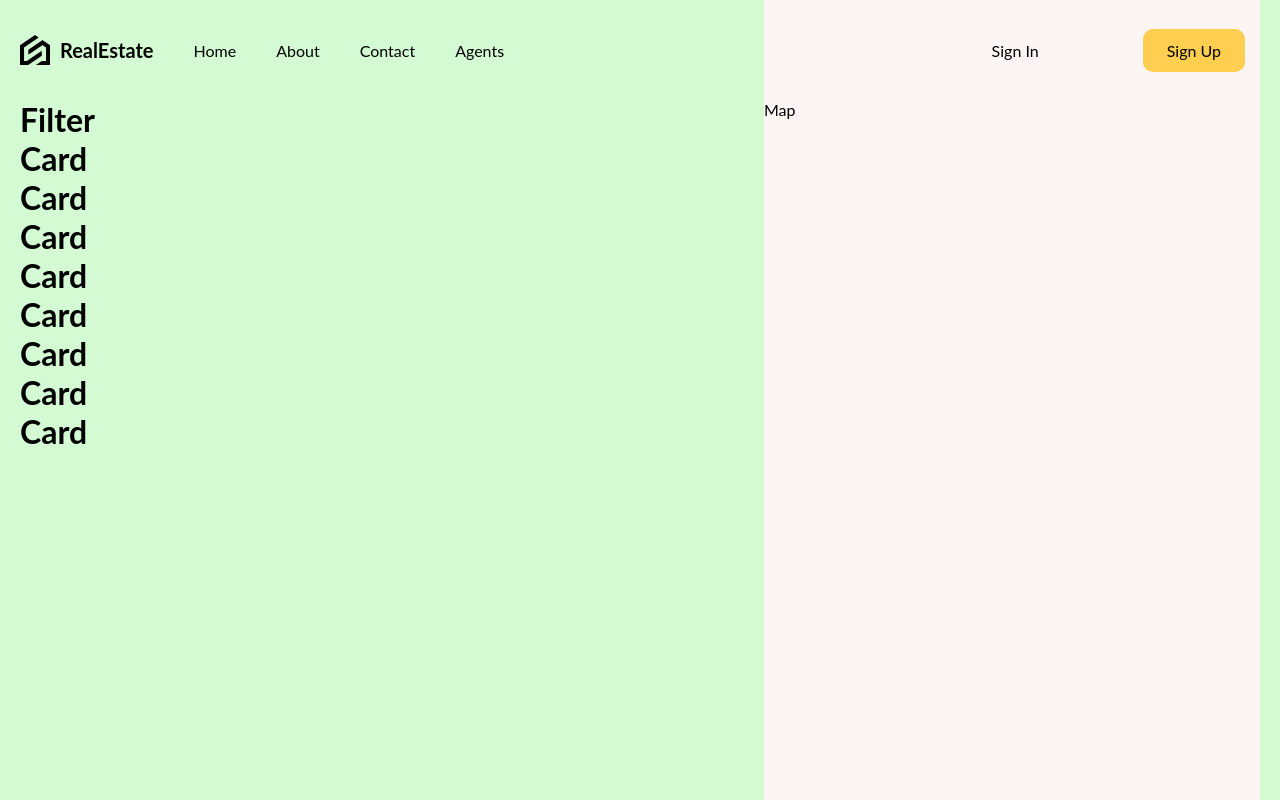
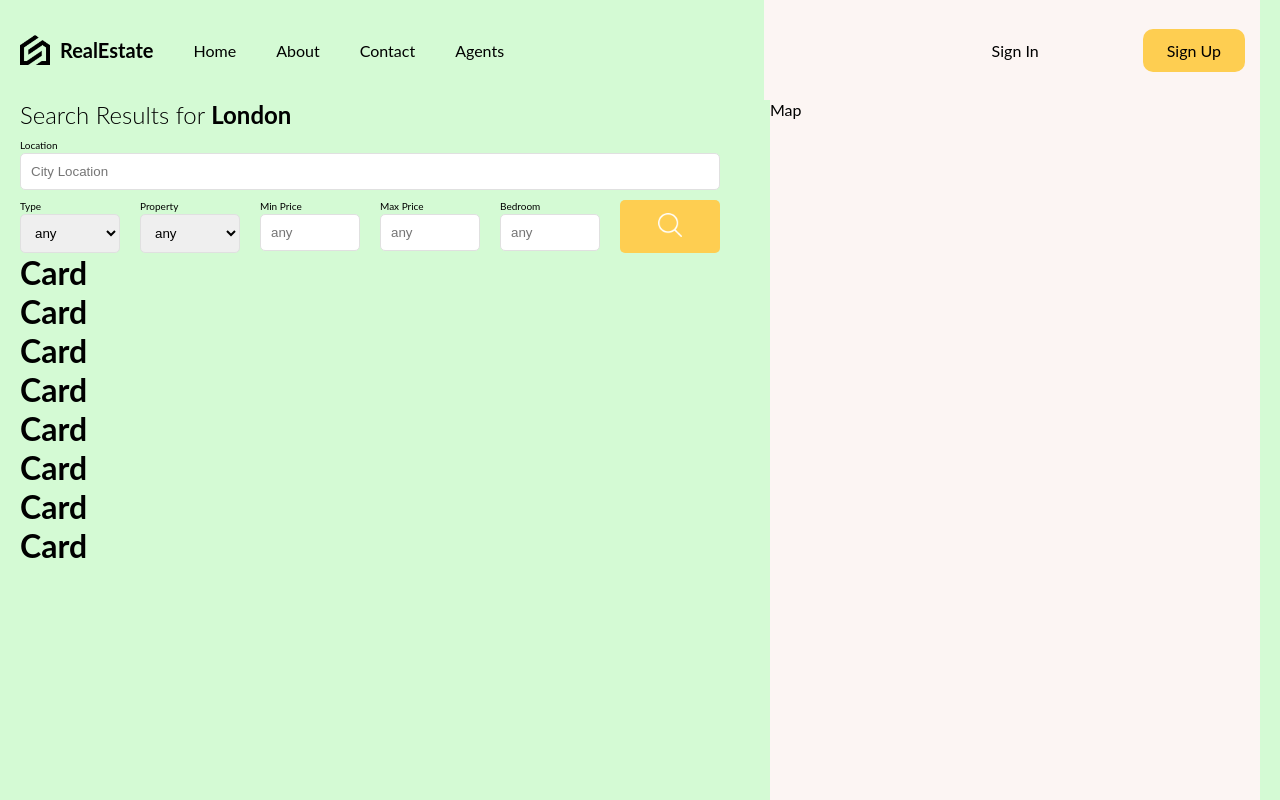
Before and after one commit to Gaurav237/Real-Estate-App, a React (Vite) app in the folder frontend/: page /list in a window 1280 px wide. Shown: the top 800 px of the page. Built offline with nearby package versions, Linux system fonts and the light colour scheme.

Commit message:
filter component done

```diff
--- a/frontend/src/components/filter/Filter.jsx
+++ b/frontend/src/components/filter/Filter.jsx
@@ -4,7 +4,70 @@
 const Filter = () => {
   return (
     <div className="filter">
-      <h1>Filter</h1>
+      <h1>
+        Search Results for <b>London</b>
+      </h1>
+      <div className="top">
+        <div className="item">
+          <label htmlFor="city">Location</label>
+          <input
+            type="text"
+            id="city"
+            name="city"
+            placeholder="City Location"
+          />
+        </div>
+      </div>
+      <div className="bottom">
+        <div className="item">
+          <label htmlFor="type">Type</label>
+          <select name="type" id="type">
+            <option value="">any</option>
+            <option value="buy">Buy</option>
+            <option value="sell">Sell</option>
+          </select>
+        </div>
+        <div className="item">
+          <label htmlFor="property">Property</label>
+          <select name="property" id="property">
+            <option value="">any</option>
+            <option value="apartment">Apartment</option>
+            <option value="house">House</option>
+            <option value="condo">Condo</option>
+            <option value="land">Land</option>
+          </select>
+        </div>
+        <div className="item">
+          <label htmlFor="minPrice">Min Price</label>
+          <input
+            type="number"
+            id="minPrice"
+            name="minPrice"
+            placeholder="any"
+          />
+        </div>
+        <div className="item">
+          <label htmlFor="maxPrice">Max Price</label>
+          <input
+            type="number"
+            id="maxPrice"
+            name="maxPrice"
+            placeholder="any"
+          />
+        </div>
+        <div className="item">
+          <label htmlFor="bedroom">Bedroom</label>
+          <input
+            type="text"
+            id="bedroom"
+            name="bedroom"
+            placeholder="any"
+          />
+        </div>
+        <button>
+          <img src="/search.png" alt="search" />
+        </button>
+      </div>
     </div>
   );
 };
--- a/frontend/src/components/filter/filter.scss
+++ b/frontend/src/components/filter/filter.scss
@@ -1,3 +1,61 @@
 .filter {
+    display: flex;
+    flex-direction: column;
+    gap: 10px;
 
+    h1 {
+        font-weight: 300;
+        font-size: 24px;
+    }
+
+    .item {
+        display: flex;
+        flex-direction: column;
+        gap: 2px;
+    }
+
+    label {
+        font-size: 10px;
+    }
+
+    input, select {
+        width: 100px;
+        padding: 10px;
+        border: 1px solid #e0e0e0;
+        border-radius: 5px;
+        font-style: 14px;
+    }
+
+    .top {
+        input {
+            width: 100%;
+        }
+    }
+
+    .bottom {
+        display: flex;
+        justify-content: space-between;
+        gap: 20px;
+
+        button {
+            width: 100px;
+            padding: 10px;
+            border: none;
+            background-color: #fece51;
+            cursor: pointer;
+            border-radius: 5px;
+
+            img {
+                width: 24px;
+                height: 24px;
+            }
+        }
+
+        select {
+            option {
+                padding: 12px;
+                background: #f5e9e6;
+            }
+        }
+    }
 }
```
